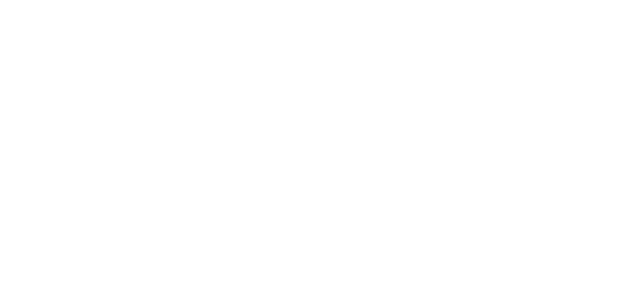
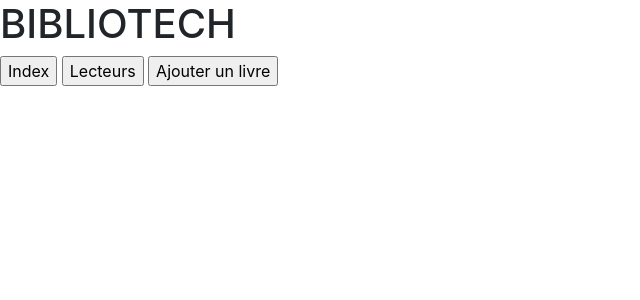
Before and after one commit to SylvainB59/bibliotech, a PHP site: page / in a window 1280 px wide. Before the commit the part shown is empty. Shown: the top 300 px of the page, without its empty margins (0-640 px from the left). Run offline with PHP 8.4, Linux system fonts and the light colour scheme; some libraries are stand-ins or nearby versions.

Commit message:
base html of header

```diff
--- a/index.php
+++ b/index.php
@@ -1,5 +1,5 @@
 <?php
 
-
+include('controllers/index.php');
 
 ?>
--- a/views/indexView.php
+++ b/views/indexView.php
@@ -1,10 +1,10 @@
 <?php
 
-include('views/template/header.php');
+include('views/templates/header.php');
 
 
 
 
-include('views/template/footer.php');
+include('views/templates/footer.php');
 
 ?>
--- a/views/templates/header.php
+++ b/views/templates/header.php
@@ -19,3 +19,12 @@
         <!--[if lte IE 9]>
             <p class="browserupgrade">You are using an <strong>outdated</strong> browser. Please <a href="https://browsehappy.com/">upgrade your browser</a> to improve your experience and security.</p>
         <![endif]-->
+        <h1>BIBLIOTECH</h1>
+
+        <nav>
+            <form action="" method="POST">
+                <input type="submit" name="home" value="Index">
+                <input type="submit" name="users" value="Lecteurs">
+                <input type="submit" name="addBook" value="Ajouter un livre">
+            </form>
+        </nav>
```
Also changed, not shown: controllers/index.php (renamed from controlleurs/index.php).
